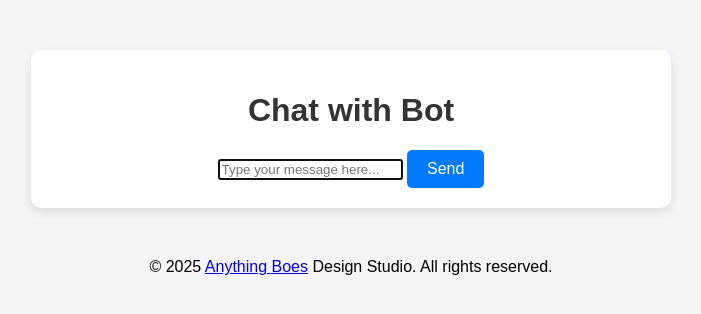
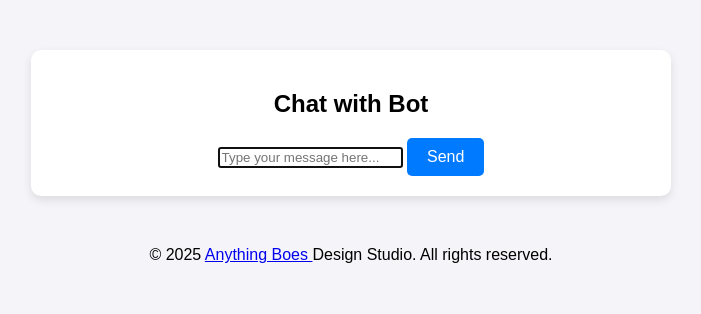
Before and after one commit to Tsudhonihm/chatbot, a Flask app: page / in a window 1280 px wide. Shown: the part 58-372 px from the top of the page, without its empty margins (289-990 px from the left). Run offline with Flask 3, Linux system fonts and the light colour scheme.

Commit message:
Update favicons, clean up old files, and improve templates

```diff
--- a/app.py
+++ b/app.py
@@ -10,9 +10,8 @@ app = Flask(__name__)
 CORS(app, resources={r"/message": {"origins": "http://anything-boes.com"}})
 
 # Load DialoGPT tokenizer and model
-tokenizer = AutoTokenizer.from_pretrained("microsoft/DialoGPT-medium")
 model = AutoModelForCausalLM.from_pretrained("microsoft/DialoGPT-medium")
-
+tokenizer = AutoTokenizer.from_pretrained("microsoft/DialoGPT-medium", padding_side="left")
 # Home route to serve index.html
 @app.route('/')
 def home():
--- a/templates/index.html
+++ b/templates/index.html
@@ -1,16 +1,18 @@
 {% extends "layout.html" %}
-{% block title %}Anything Boes{% endblock %}
+
+{% block title %}Chatbot - Anything Boes{% endblock %}
+
 {% block content %}
 <div class="container">
     <main>
-        <h1>Chat with Bot</h1>
-<link rel="icon" href="{{ url_for('static', filename='images/favicon.ico') }}" type="image/x-icon">
+        <h2>Chat with Bot</h2>
         <!-- Chatbox to display messages -->
         <div id="chatbox" class="chatbox">
             <!-- Chat messages will appear here -->
         </div>
         <!-- Form for sending messages -->
         <form id="messageForm" class="message-form">
+            <div class="input-container">
                 <input
                     type="text"
                     id="message"
@@ -20,17 +22,18 @@
                     autofocus
                 >
                 <button type="submit" class="animated-button">Send</button>
+            </div>
         </form>
     </main>
 </div>
-<!-- Link to CSS file -->
-<link rel="stylesheet" href="{{ url_for('static', filename='css/mystyles.css') }}">
-<!-- Link to JavaScript file (if needed) -->
+
+<!-- Link to JavaScript -->
 <script src="{{ url_for('static', filename='js/script.js') }}"></script>
 <script>
     // Handle form submission
     document.getElementById('messageForm').addEventListener('submit', async function(event) {
         event.preventDefault(); // Prevent default form submission
+
         // Get the user's message
         const messageInput = document.getElementById('message');
         const message = messageInput.value.trim();
@@ -38,12 +41,15 @@
             alert("Please enter a message.");
             return;
         }
+
         // Display the user's message in the chatbox
         const chatbox = document.getElementById('chatbox');
         chatbox.innerHTML += `<p><strong>You:</strong> ${message}</p>`;
         chatbox.scrollTop = chatbox.scrollHeight; // Auto-scroll to the bottom
+
         // Clear the input field
         messageInput.value = '';
+
         try {
             // Send the message to the server
             const response = await fetch('/message', {
@@ -53,11 +59,14 @@
                 },
                 body: JSON.stringify({ message })
             });
+
             if (!response.ok) {
                 throw new Error(`HTTP error! Status: ${response.status}`);
             }
+
             // Parse the server's response
             const result = await response.json();
+
             // Display the bot's response in the chatbox
             chatbox.innerHTML += `<p><strong>Bot:</strong> ${result.response || result.error}</p>`;
             chatbox.scrollTop = chatbox.scrollHeight; // Auto-scroll to the bottom
@@ -69,10 +78,3 @@
     });
 </script>
 {% endblock %}
-<!DOCTYPE html>
-<html lang="en">
-<head>
-  <meta charset="UTF-8">
-  <meta name="viewport" content="width=device-width, initial-scale=1.0">
-  <title>Chatbot2</title>
-  <link rel="icon" href="{{ url_for('static', filename='images/favicon.ico') }}" type="image/x-icon">
--- a/templates/layout.html
+++ b/templates/layout.html
@@ -4,12 +4,19 @@
     <meta charset="UTF-8">
     <meta name="viewport" content="width=device-width, initial-scale=1.0">
     <title>{% block title %}Anything Boes{% endblock %}</title>
-    <!-- Favicon -->
-    <link rel="icon" href="{{ url_for('static', filename='favicon.ico') }}" type="image/x-icon">
-    <!-- CSS -->
+    <!-- Link to CSS -->
     <link rel="stylesheet" href="{{ url_for('static', filename='css/mystyles.css') }}">
-    <!-- JavaScript -->
-    <script src="{{ url_for('static', filename='js/script.js') }}" defer></script>
+    <!-- Favicon Reference -->
+   <!-- Standard Favicon -->
+<link rel="icon" href="{{ url_for('static', filename='favicons/favicon.ico') }}" type="image/x-icon">
+<!-- PNG Favicons -->
+<link rel="icon" href="{{ url_for('static', filename='favicons/favicon-16x16.png') }}" sizes="16x16" type="image/png">
+<link rel="icon" href="{{ url_for('static', filename='favicons/favicon-32x32.png') }}" sizes="32x32" type="image/png">
+<!-- Apple Touch Icon -->
+<link rel="apple-touch-icon" href="{{ url_for('static', filename='favicons/apple-touch-icon.png') }}">
+<!-- Android Chrome Icons -->
+<link rel="icon" href="{{ url_for('static', filename='favicons/android-chrome-192x192.png') }}" sizes="192x192" type="image/png">
+<link rel="icon" href="{{ url_for('static', filename='favicons/android-chrome-512x512.png') }}" sizes="512x512" type="image/png">
 </head>
 <body>
     <!-- Header Section -->
@@ -27,7 +34,11 @@
     <!-- Footer Section -->
     <footer class="site-footer">
         <p>
-            &copy; 2025 <a href="https://sites.google.com/view/anything-boes-studio/716-254-7865" class="footer-link">Anything Boes</a> Design Studio. All rights reserved.
+            &copy; 2025
+            <a href="https://sites.google.com/view/anything-boes-studio/716-254-7865" class="footer-link">
+                Anything Boes
+            </a>
+            Design Studio. All rights reserved.
         </p>
     </footer>
 </body>
```
Also changed, not shown: static/css/mystyle.css (deleted, +0 -30 lines), static/favicon.ico, static/favicons/android-chrome-192x192.png (added), static/favicons/android-chrome-512x512.png (added), static/favicons/apple-touch-icon.png (added), static/favicons/favicon-16x16.png (added), static/images/favicon.ico (deleted), static/site.webmanifest (added), 2 other files. Lines whose indentation alone changed are shown as unchanged.
